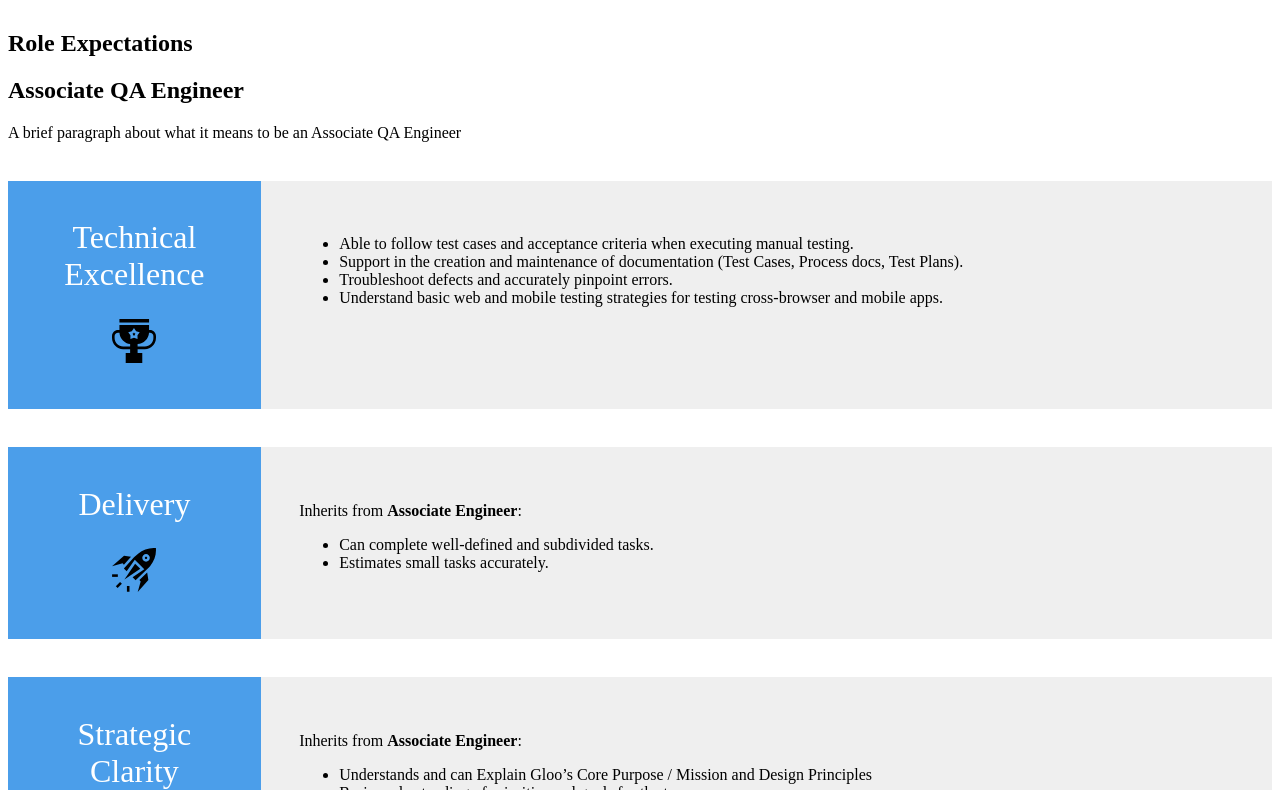
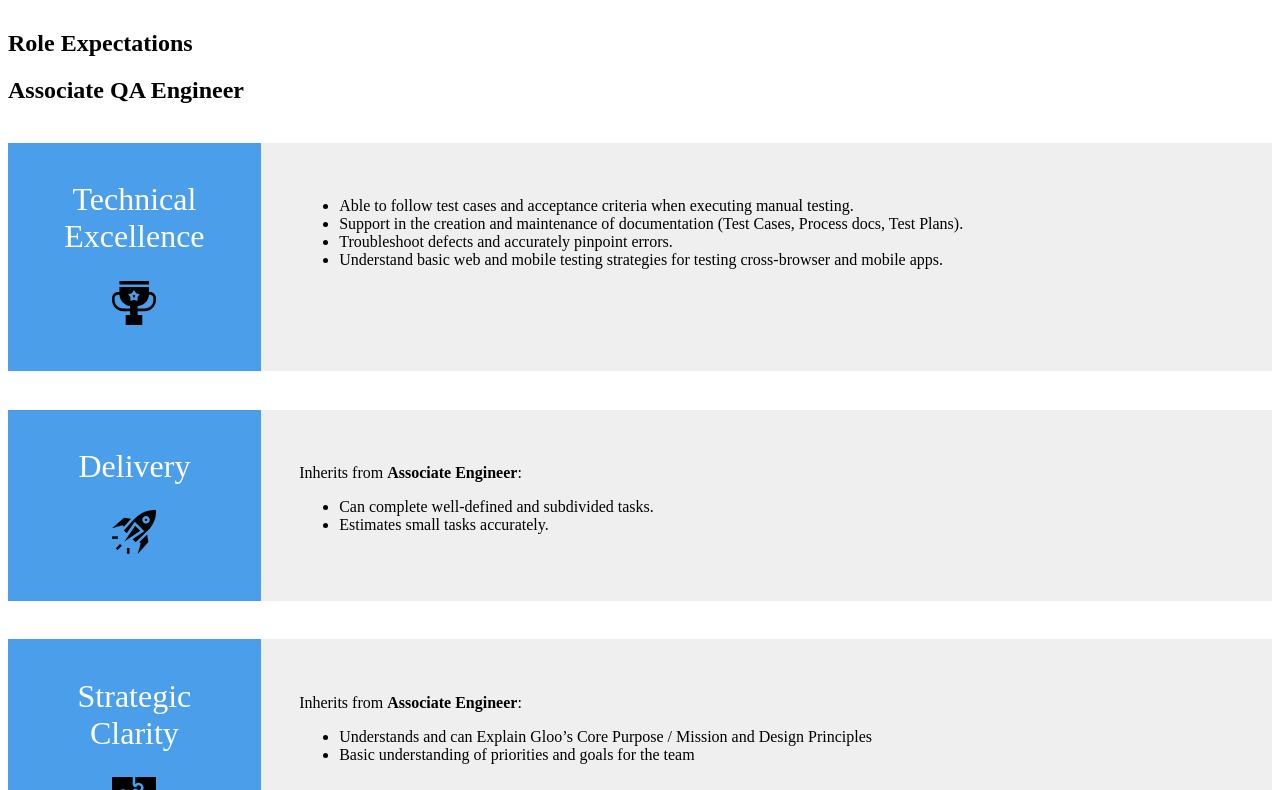
Before and after one commit to TangoGroup/career-journeys, a Next.js app: page /qa-roles in a window 1280 px wide. Shown: the part 1150-1940 px from the top of the page. Built offline with nearby package versions, Linux system fonts and the light colour scheme.

Commit message:
These descriptions arent used

```diff
--- a/components/Role.js
+++ b/components/Role.js
@@ -8,7 +8,6 @@ const Role = (props) => {
     <div className="root">
       <div id={role.key} className="hidden-anchor" />
       <h2>{role.title}</h2>
-      <p>{role.description}</p>
       {Object.keys(SKILLS).map(skillKey => (
         <RoleSkillExpectations key={skillKey} roleKey={role.key} skillKey={skillKey} />
       ))}
--- a/data/qa-roles.js
+++ b/data/qa-roles.js
@@ -1,35 +1,27 @@
 const QA_ROLES = {
   ASSOCIATE_QA_ENGINEER: {
     title: 'Associate QA Engineer',
-    description: 'A brief paragraph about what it means to be an Associate QA Engineer',
   },
   QA_ENGINEER: {
     title: 'QA Engineer',
-    description: 'A brief paragraph about what it means to be a QA Engineer',
   },
   SENIOR_QA_ENGINEER: {
     title: 'Senior QA Engineer',
-    description: 'A brief paragraph about what it means to be a Senior QA Engineer',
   },
   QA_AUTOMATION_ENGINEER: {
     title: 'QA Automation Engineer',
-    description: 'A brief paragraph about what it means to be a QA Automation Engineer',
   },
   SENIOR_QA_AUTOMATION_ENGINEER: {
     title: 'Senior QA Automation Engineer',
-    description: 'A brief paragraph about what it means to be a Seniot QA Automation Engineer',
   },
   STAFF_QA_AUTOMATION_ENGINEER: {
     title: 'Staff QA Automation Engineer',
-    description: 'A brief paragraph about what it means to be a Staff QA Automation Engineer',
   },
   QA_MANAGER: {
     title: 'QA Manager',
-    description: 'A brief paragraph about what it means to be a QA Manager',
   },
   QA_DIRECTOR: {
     title: 'QA Director',
-    description: 'A brief paragraph about what it means to be an QA Director',
   },
 };
 
--- a/data/roles.js
+++ b/data/roles.js
@@ -1,35 +1,27 @@
 const ROLES = {
   ASSOCIATE_ENGINEER: {
     title: 'Associate Engineer',
-    description: 'A brief paragraph about what it means to be an Associate Engineer',
   },
   ENGINEER: {
     title: 'Engineer',
-    description: 'A brief paragraph about what it means to be an Engineer',
   },
   SENIOR_ENGINEER: {
     title: 'Senior Engineer',
-    description: 'A brief paragraph about what it means to be a Senior Engineer',
   },
   STAFF_ENGINEER: {
     title: 'Staff Engineer',
-    description: 'A brief paragraph about what it means to be a Staff Engineer',
   },
   SENIOR_STAFF_ENGINEER: {
     title: 'Senior Staff Engineer',
-    description: 'A brief paragraph about what it means to be a Senior Staff Engineer',
   },
   ENGINEERING_MANAGER: {
     title: 'Engineering Manager',
-    description: 'A brief paragraph about what it means to be an Engineering Manager',
   },
   PRINCIPAL_ENGINEER: {
     title: 'Principal Engineer',
-    description: 'A brief paragraph about what it means to be a Principal Engineer',
   },
   ENGINEERING_DIRECTOR: {
     title: 'Engineering Director',
-    description: 'A brief paragraph about what it means to be an Engineering Director',
   },
 };
 
```
